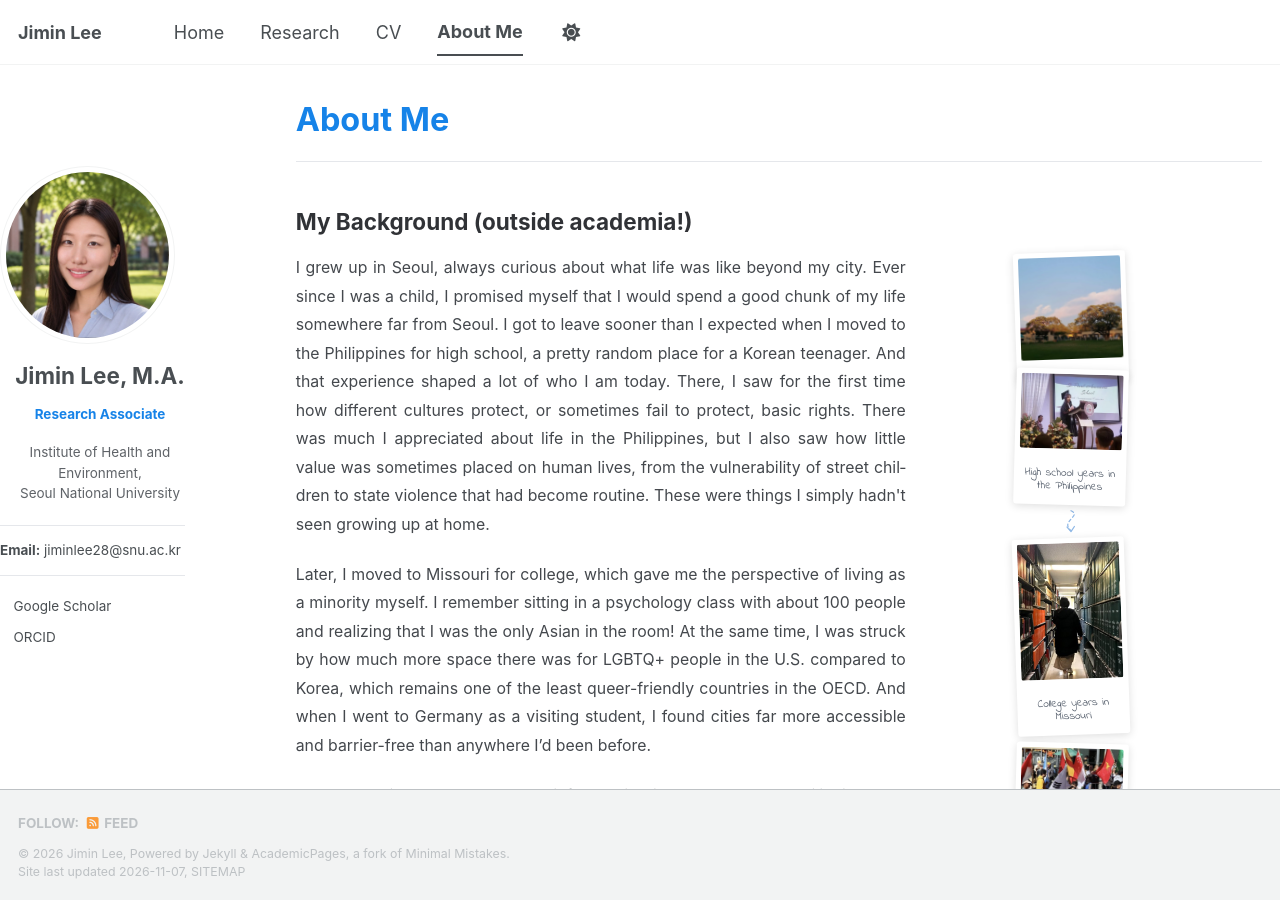
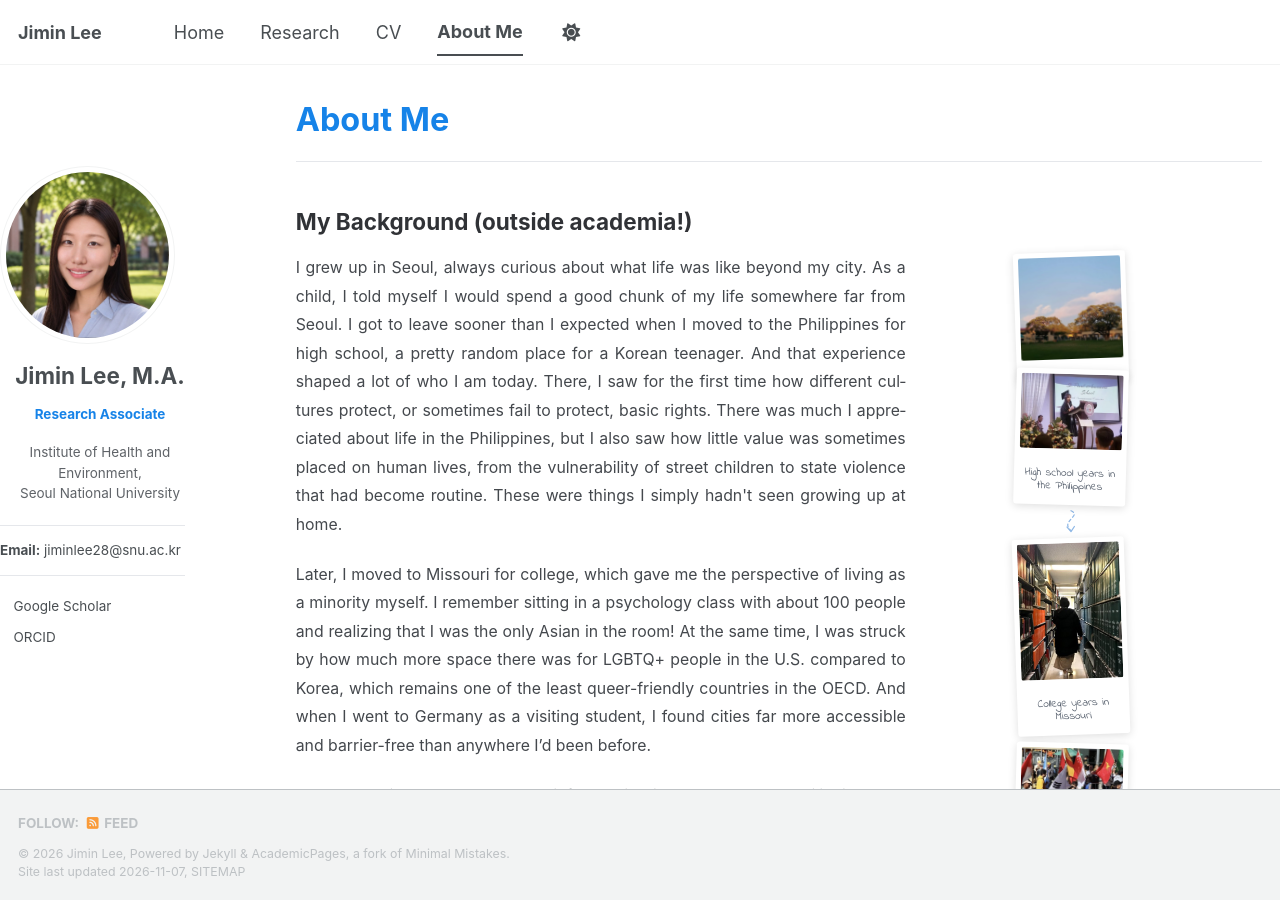
Before and after one commit to jiminlee-research/jiminlee-research.github.io, a Jekyll site: the page built from _pages/about-me.md, in a window 1280 px wide and 900 px high. Built offline with Jekyll 4.4.1, drawn with Linux system fonts in a browser that asks for light colours; a style sheet for code colours, icons or effects is not loaded.

Commit message:
Soften childhood sentence on About Me
Co-Authored-By: Claude Opus 5.5 <noreply@anthropic.com>
Claude-Session: https://claude.ai/code/session_01PcjxNfDHwsJtJ6agebrJHV

```diff
--- a/_pages/about-me.md
+++ b/_pages/about-me.md
@@ -129,7 +129,7 @@ author_profile: true
 
 <h2>My Background (outside academia!)</h2>
 
-<p>I grew up in Seoul, always curious about what life was like beyond my city. Ever since I was a child, I promised myself that I would spend a good chunk of my life somewhere far from Seoul. I got to leave sooner than I expected when I moved to the Philippines for high school, a pretty random place for a Korean teenager. And that experience shaped a lot of who I am today. There, I saw for the first time how different cultures protect, or sometimes fail to protect, basic rights. There was much I appreciated about life in the Philippines, but I also saw how little value was sometimes placed on human lives, from the vulnerability of street children to state violence that had become routine. These were things I simply hadn't seen growing up at home.</p>
+<p>I grew up in Seoul, always curious about what life was like beyond my city. As a child, I told myself I would spend a good chunk of my life somewhere far from Seoul. I got to leave sooner than I expected when I moved to the Philippines for high school, a pretty random place for a Korean teenager. And that experience shaped a lot of who I am today. There, I saw for the first time how different cultures protect, or sometimes fail to protect, basic rights. There was much I appreciated about life in the Philippines, but I also saw how little value was sometimes placed on human lives, from the vulnerability of street children to state violence that had become routine. These were things I simply hadn't seen growing up at home.</p>
 
 <p>Later, I moved to Missouri for college, which gave me the perspective of living as a minority myself. I remember sitting in a psychology class with about 100 people and realizing that I was the only Asian in the room! At the same time, I was struck by how much more space there was for LGBTQ+ people in the U.S. compared to Korea, which remains one of the least queer-friendly countries in the OECD. And when I went to Germany as a visiting student, I found cities far more accessible and barrier-free than anywhere I’d been before.</p>
 
```
